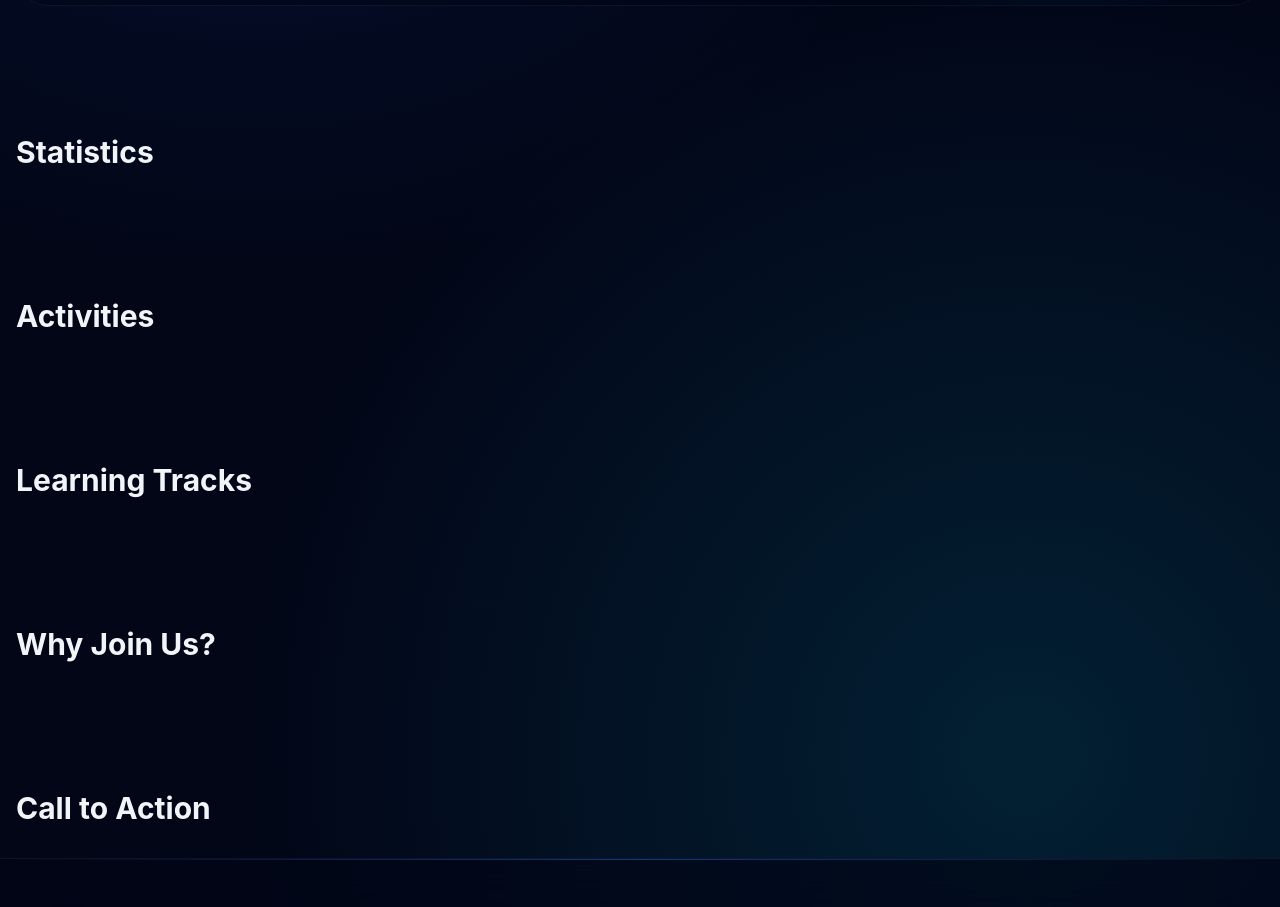
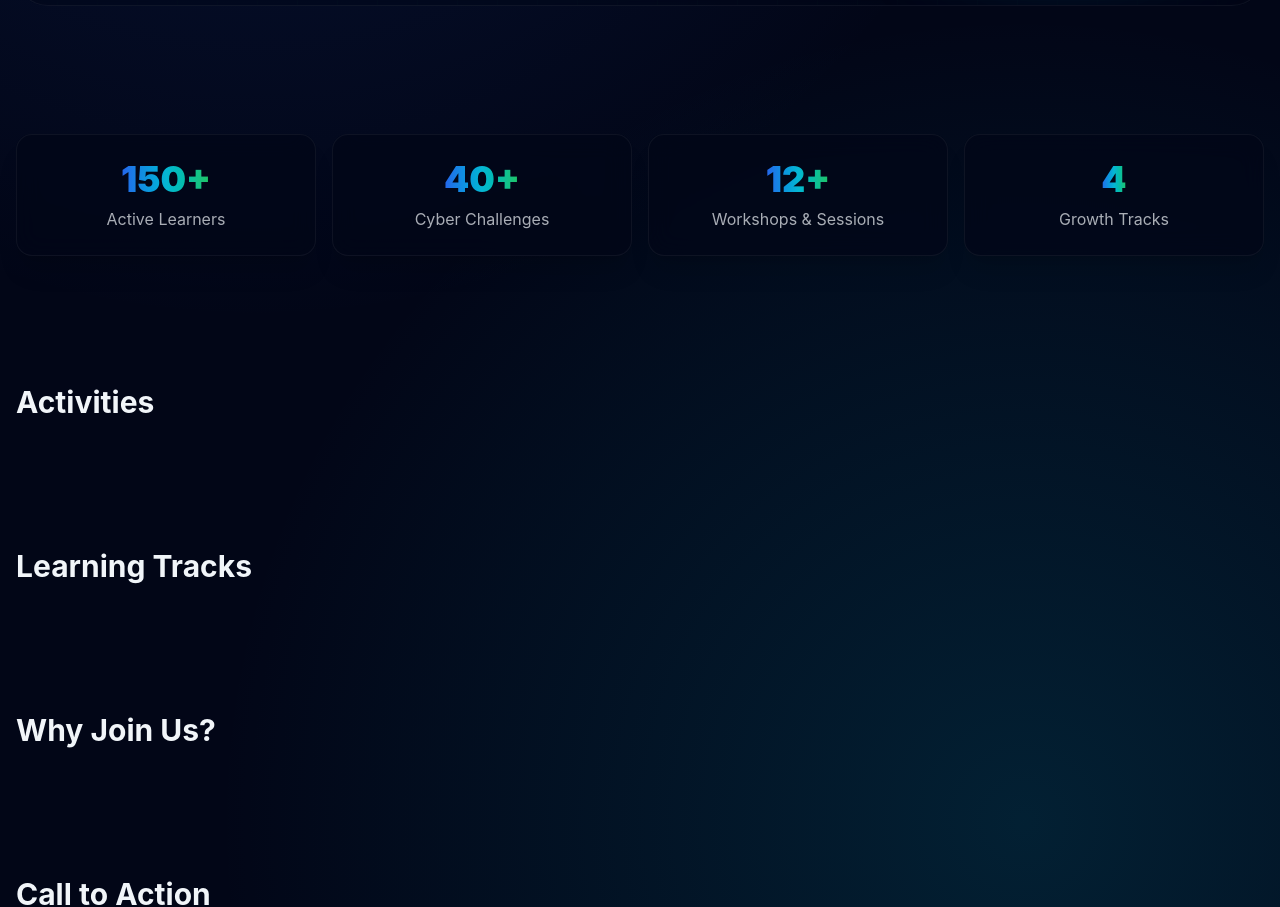
Before and after one commit to Taoshif1/ewucsc-portal-client, a React (Vite) app: page / in a window 1280 px wide. Shown: the part 920-1827 px from the top of the page. Built offline with nearby package versions, Linux system fonts and the light colour scheme; no server answers.

Commit message:
StatsSec added

```diff
--- a/src/components/home/StatsSection.jsx
+++ b/src/components/home/StatsSection.jsx
@@ -1,11 +1,36 @@
-import React from 'react';
+import { motion } from "framer-motion";
+
+const stats = [
+  { number: "150+", label: "Active Learners" },
+  { number: "40+", label: "Cyber Challenges" },
+  { number: "12+", label: "Workshops & Sessions" },
+  { number: "4", label: "Growth Tracks" },
+];
 
 const StatsSection = () => {
-    return (
-        <div>
-            <h3 className="font-bold text-3xl">Statistics</h3>
-        </div>
-    );
+  return (
+    <section className="grid grid-cols-2 lg:grid-cols-4 gap-4">
+      {stats.map((stat, index) => (
+        <motion.div
+          key={stat.label}
+          initial={{ opacity: 0, y: 30 }}
+          whileInView={{ opacity: 1, y: 0 }}
+          viewport={{ once: true, amount: 0.3 }}
+          transition={{ duration: 0.5, delay: index * 0.1 }}
+          className="card bg-base-100/70 border border-white/5 shadow-xl backdrop-blur-md"
+        >
+          <div className="card-body items-center text-center">
+            <h3 className="text-3xl md:text-4xl font-black bg-gradient-to-r from-primary via-secondary to-accent bg-clip-text text-transparent">
+              {stat.number}
+            </h3>
+            <p className="text-sm md:text-base text-base-content/70">
+              {stat.label}
+            </p>
+          </div>
+        </motion.div>
+      ))}
+    </section>
+  );
 };
 
 export default StatsSection;
```
